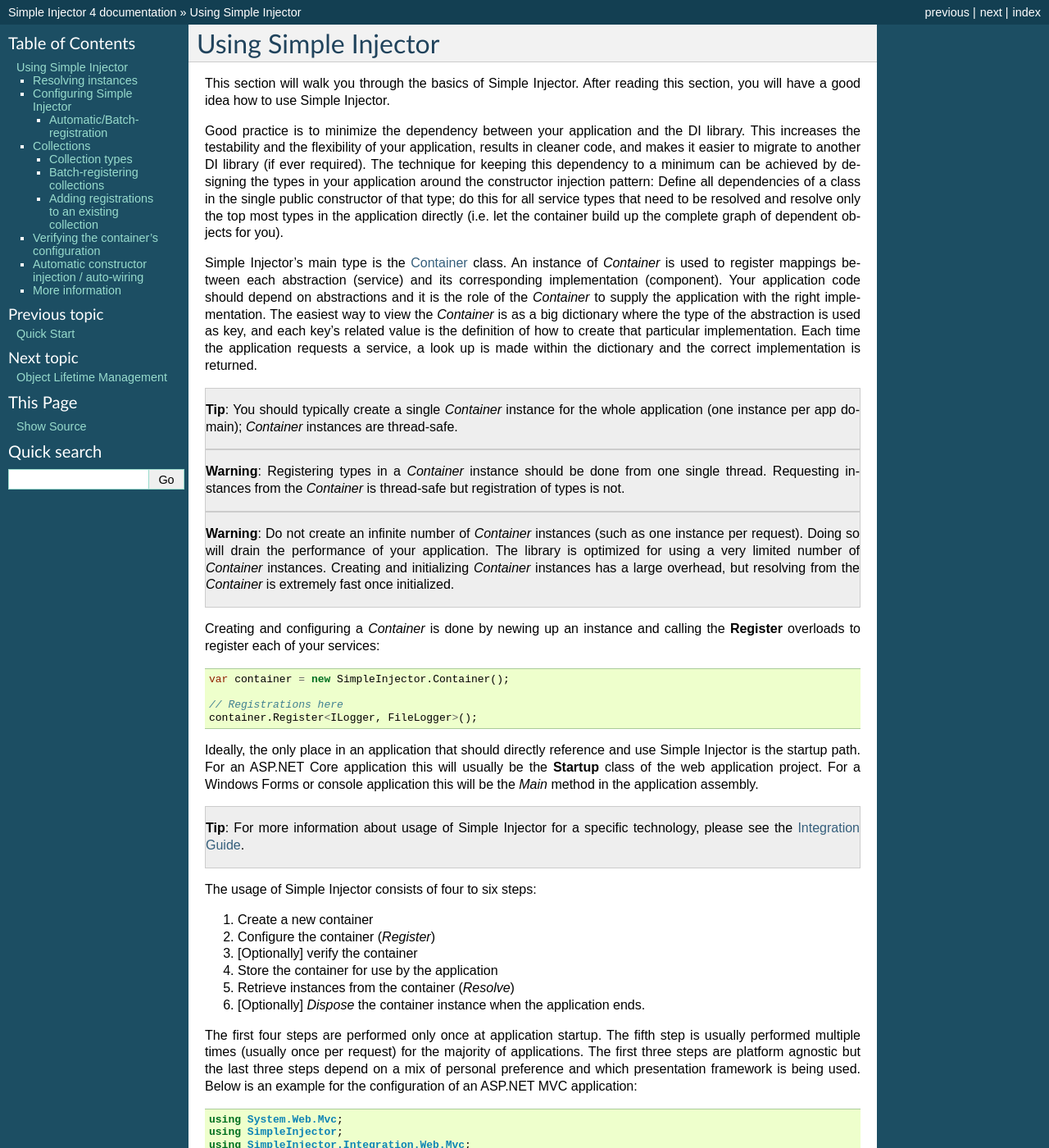
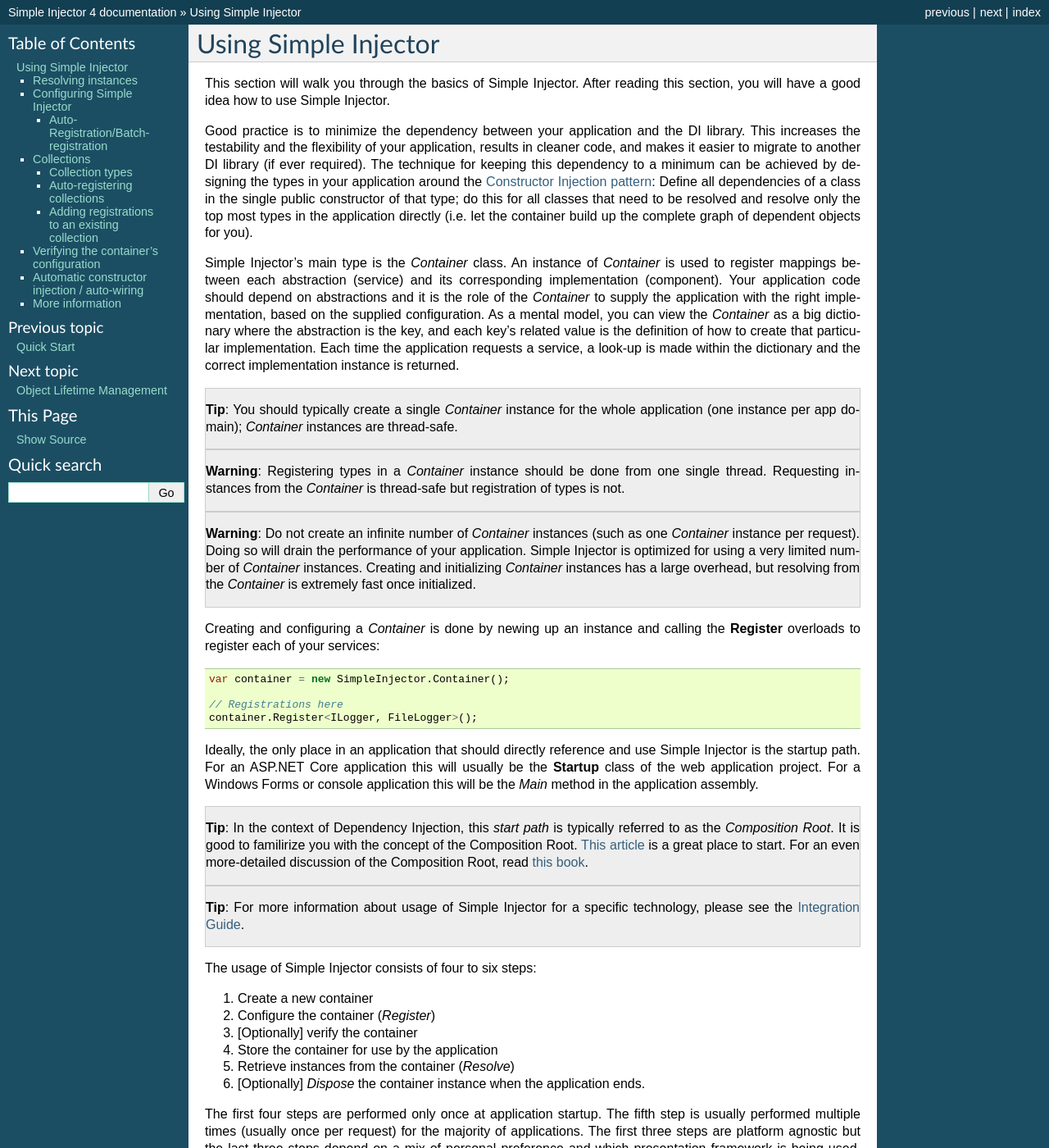
Before and after one commit to simpleinjector/Documentation, a Sphinx documentation site: the page built from source/using.rst, in a window 1280 px wide and 1400 px high. Shown: the whole window at 82% size. Built offline with Sphinx 7.4.7, drawn with Linux system fonts in a browser that asks for light colours; some of the changed text lies outside the part shown.

Commit message:
Textual improvements
Reformatted code blocks.
Renamed "automatic constructor injection" to "auto-wiring" which is
in-line with the book's terminology.
Renamed "batch-registration" to "auto-registration", inline with the
book.
Added a reference to the book's Composition Root article.
Improved the advise of using Auto-Wiring to using Auto-Wiring -only- for
applicatoin components, not to third-party components.

```diff
--- a/source/using.rst
+++ b/source/using.rst
@@ -4,9 +4,9 @@ Using Simple Injector
 
 This section will walk you through the basics of Simple Injector. After reading this section, you will have a good idea how to use Simple Injector.
 
-Good practice is to minimize the dependency between your application and the DI library. This increases the testability and the flexibility of your application, results in cleaner code, and makes it easier to migrate to another DI library (if ever required). The technique for keeping this dependency to a minimum can be achieved by designing the types in your application around the constructor injection pattern: Define all dependencies of a class in the single public constructor of that type; do this for all service types that need to be resolved and resolve only the top most types in the application directly (i.e. let the container build up the complete graph of dependent objects for you).
+Good practice is to minimize the dependency between your application and the DI library. This increases the testability and the flexibility of your application, results in cleaner code, and makes it easier to migrate to another DI library (if ever required). The technique for keeping this dependency to a minimum can be achieved by designing the types in your application around the `Constructor Injection pattern <https://mng.bz/oN9j>`_: Define all dependencies of a class in the single public constructor of that type; do this for all classes that need to be resolved and resolve only the top most types in the application directly (i.e. let the container build up the complete graph of dependent objects for you).
 
-Simple Injector's main type is the `Container <https://simpleinjector.org/ReferenceLibrary/?topic=html/T_SimpleInjector_Container.htm>`_ class. An instance of *Container* is used to register mappings between each abstraction (service) and its corresponding implementation (component). Your application code should depend on abstractions and it is the role of the *Container* to supply the application with the right implementation. The easiest way to view the *Container* is as a big dictionary where the type of the abstraction is used as key, and each key's related value is the definition of how to create that particular implementation. Each time the application requests a service, a look up is made within the dictionary and the correct implementation is returned.
+Simple Injector's main type is the *Container* class. An instance of *Container* is used to register mappings between each abstraction (service) and its corresponding implementation (component). Your application code should depend on abstractions and it is the role of the *Container* to supply the application with the right implementation, based on the supplied configuration. As a mental model, you can view the *Container* as a big dictionary where the abstraction is the key, and each key's related value is the definition of how to create that particular implementation. Each time the application requests a service, a look-up is made within the dictionary and the correct implementation instance is returned.
 
 .. container:: Note
 
@@ -18,7 +18,7 @@ Simple Injector's main type is the `Container <https://simpleinjector.org/Refere
 
 .. container:: Note
 
-    **Warning**: Do not create an infinite number of *Container* instances (such as one instance per request). Doing so will drain the performance of your application. The library is optimized for using a very limited number of *Container* instances. Creating and initializing *Container* instances has a large overhead, but resolving from the *Container* is extremely fast once initialized.
+    **Warning**: Do not create an infinite number of *Container* instances (such as one *Container* instance per request). Doing so will drain the performance of your application. Simple Injector is optimized for using a very limited number of *Container* instances. Creating and initializing *Container* instances has a large overhead, but resolving from the *Container* is extremely fast once initialized.
 
 Creating and configuring a *Container* is done by newing up an instance and calling the **Register** overloads to register each of your services:
 
@@ -30,6 +30,10 @@ Creating and configuring a *Container* is done by newing up an instance and call
     container.Register<ILogger, FileLogger>();
 
 Ideally, the only place in an application that should directly reference and use Simple Injector is the startup path. For an ASP.NET Core application this will usually be the **Startup** class of the web application project. For a Windows Forms or console application this will be the *Main* method in the application assembly.
+
+.. container:: Note
+
+    **Tip**: In the context of Dependency Injection, this *start path* is typically referred to as the *Composition Root*. It is good to familirize you with the concept of the Composition Root. `This article <https://mng.bz/K1qZ>`_ is a great place to start. For an even more-detailed discussion of the Composition Root, read `this book <https://manning.com/seemann2>`_.
 
 .. container:: Note
 
@@ -52,9 +56,10 @@ The first four steps are performed only once at application startup. The fifth s
     using SimpleInjector;
     using SimpleInjector.Integration.Web.Mvc;
 
-    public class Global : System.Web.HttpApplication {
-
-        protected void Application_Start(object sender, EventArgs e) {
+    public class Global : System.Web.HttpApplication
+    {
+        protected void Application_Start(object sender, EventArgs e)
+        {
             // 1. Create a new Simple Injector container
             var container = new Container();
 
@@ -81,17 +86,20 @@ The example below is a very basic MVC Controller:
     using System;
     using System.Web.Mvc;
 
-    public class UserController : Controller {
+    public class UserController : Controller
+    {
         private readonly IUserRepository repository;
         private readonly ILogger logger;
 
-        public UserController(IUserRepository repository, ILogger logger) {
+        public UserController(IUserRepository repository, ILogger logger)
+        {
             this.repository = repository;
             this.logger = logger;
         }
 
         [HttpGet]
-        public ActionResult Index(Guid id) {
+        public ActionResult Index(Guid id)
+        {
             this.logger.Log("Index called.");
             User user = this.repository.GetById(id);
             return this.View(user);
@@ -132,7 +140,7 @@ The *Container* class consists of several methods that enable registering instan
 
 **Configuring an automatically constructed single instance (Singleton) to always be returned:**
 
-The following example configures a single instance of type *RealUserService* to always be returned when an instance of *IUserService* is requested. The *RealUserService* will be constructed using :ref:`automatic constructor injection <Automatic-constructor-injection>`.
+The following example configures a single instance of type *RealUserService* to always be returned when an instance of *IUserService* is requested. The *RealUserService* will be constructed using :ref:`Auto-Wiring <Automatic-constructor-injection>`.
 
 .. code-block:: c#
 
@@ -160,7 +168,7 @@ The following example configures a single instance of a manually created object
 
 .. container:: Note
 
-    **Note**: Registering types using :ref:`automatic constructor injection <Automatic-constructor-injection>` (auto-wiring) is the preferred method of registering types. Only new up instances manually when automatic constructor injection is not possible.
+    **Note**: Registering types using :ref:`Auto-Wiring <Automatic-constructor-injection>` is the preferred method of registering types. Only new up instances manually when automatic constructor injection is not possible or when the constructor does not have any dependencies of its own.
 
 **Configuring a single instance using a delegate:**
 
@@ -177,11 +185,11 @@ This example configures a single instance as a delegate. The *Container* will en
 
 .. container:: Note
 
-    **Note**: Registering types using :ref:`automatic constructor injection <Automatic-constructor-injection>` (auto-wiring) is the recommended method of registering types. Only new up instances manually when automatic constructor injection is not possible.
+    **Note**: It is recommended that registrations for your application components are made using the former Auto-Wiring overload, while registrations of components that are out of your control (e.g. framework or third-party components) are made using the latter delegate overload. This typically results in the most maintainable Composition Root.
 
 **Configuring an automatically constructed new instance to be returned:**
 
-By supplying the service type and the created implementation as generic types, the container can create new instances of the implementation (*MoveCustomerHandler* in this case) by :ref:`automatic constructor injection <Automatic-constructor-injection>`.
+By supplying the service type and the created implementation as generic types, the container can create new instances of the implementation (*MoveCustomerHandler* in this case) by :ref:`Auto-Wiring <Automatic-constructor-injection>`.
 
 .. code-block:: c#
 
@@ -197,8 +205,7 @@ By supplying the service type and the created implementation as generic types, t
 
 **Configuring a new instance to be returned on each call using a delegate:**
 
-By supplying a delegate, types can be registered that cannot be created by using :ref:`automatic constructor injection <Automatic-constructor-injection>`.
-
+By supplying a delegate, types can be registered that cannot be created by using :ref:`Auto-Wiring <Automatic-constructor-injection>`.
 
 .. container:: Note
 
@@ -236,7 +243,8 @@ For types that need to be injected we recommend that you define a single public
     container.Register<IHandler<ShipOrderCommand>>, ShipOrderHandler>();
 
     // IHandler<T> implements IHandler
-    container.RegisterInitializer<IHandler>(handlerToInitialize => {
+    container.RegisterInitializer<IHandler>(handlerToInitialize =>
+    {
         handlerToInitialize.ExecuteAsynchronously = true;
     });
 
@@ -251,7 +259,7 @@ The *Action<T>* delegate that is registered by the **RegisterInitializer** metho
 
 .. container:: Note
 
-    **Note**: The *Container* will not be able to call an initializer delegate on a type that is manually constructed using the *new* operator. Use :ref:`automatic constructor injection <Automatic-constructor-injection>` whenever possible.
+    **Note**: The *Container* will not be able to call an initializer delegate on a type that is manually constructed using the *new* operator. Use :ref:`Auto-Wiring <Automatic-constructor-injection>` whenever possible.
 
 .. container:: Note
 
@@ -259,8 +267,8 @@ The *Action<T>* delegate that is registered by the **RegisterInitializer** metho
 
 .. _Automatic-Batch-registration:
 
-Automatic/Batch-registration
-----------------------------
+Auto-Registration/Batch-registration
+------------------------------------
 
 When an application starts to grow, so does the number of types to register in the container. This can cause a lot of maintenance on part of your application that holds your container registration. When working with a team, you'll start to experience many merge conflicts which increases the chance of errors.
 
@@ -320,16 +328,20 @@ Just as with normal types, Simple Injector can inject collections of instances i
 .. code-block:: c#
 
     // Definition
-    public class Service : IService {
+    public class Service : IService
+    {
         private readonly IEnumerable<ILogger> loggers;
 
-        public Service(IEnumerable<ILogger> loggers) {
+        public Service(IEnumerable<ILogger> loggers)
+        {
             this.loggers = loggers;
         }
 
-        void IService.DoStuff() {
+        void IService.DoStuff()
+        {
             // Log to all loggers
-            foreach (var logger in this.loggers) {
+            foreach (var logger in this.loggers)
+            {
                 logger.Log("Some message");
             }
         }
@@ -377,15 +389,19 @@ While resolving collections is useful and also works with :ref:`automatic constr
 .. code-block:: c#
 
     // Definition
-    public class CompositeLogger : ILogger {
+    public class CompositeLogger : ILogger
+    {
         private readonly IEnumerable<ILogger> loggers;
 
-        public CompositeLogger(IEnumerable<ILogger> loggers) {
+        public CompositeLogger(IEnumerable<ILogger> loggers)
+        {
             this.loggers = loggers;
         }
 
-        public void Log(string message) {
-            foreach (var logger in this.loggers) {
+        public void Log(string message)
+        {
+            foreach (var logger in this.loggers)
+            {
                 logger.Log(message);
             }
         }
@@ -412,8 +428,8 @@ Besides *IEnumerable<ILogger>*, Simple Injector natively supports other collecti
  - *IEnumerable<T>*
  - *ICollection<T>*
  - *IList<T>*
- - *IReadOnlyCollection<T>* (.NET v4.5 and .NET Standard only)
- - *IReadOnlyList<T>* (.NET v4.5 and .NET Standard only)
+ - *IReadOnlyCollection<T>* (.NET >= v4.5 and .NET Standard only)
+ - *IReadOnlyList<T>* (.NET >= v4.5 and .NET Standard only)
  - *Collection<T>* (Simple Injector >= v4.4)
  - *T[]* (array)
  - *List<T>* (Simple Injector >= v4.4)
@@ -430,10 +446,10 @@ Simple Injector preserves the lifestyle of instances that are returned from an i
 
 .. _Batch-registering-collections:
 
-Batch-registering collections
------------------------------
+Auto-registering collections
+----------------------------
 
-Just as with one-to-one mappings, Simple Injector allows collections of types to be batch-registered. There are overloads of the **Collection.Register** method that accept a list of *Assembly* instances. Simple Injector will go through those assemblies to look for implementations of the supplied type:
+Just as with one-to-one mappings, Simple Injector allows collections of types to be auto-registered. There are overloads of the **Collection.Register** method that accept a list of *Assembly* instances. Simple Injector will go through those assemblies to look for implementations of the supplied type:
 
 .. code-block:: c#
 
@@ -448,7 +464,7 @@ The previous code snippet will register all *ILogger* implementations that can b
 
 .. container:: Note
 
-    **Note**: For more information about batch registration, please see the :ref:`Batch-registration <batch-registration>` section.
+    **Note**: For more information about batch registration, please see the :ref:`Auto-registration <batch-registration>` section.
 
 .. _Appending-to-collections:
 
@@ -486,7 +502,7 @@ For more information about creating an application and container configuration t
 Automatic constructor injection / auto-wiring
 =============================================
 
-Simple Injector uses the public constructor of a registered type and analyzes each constructor argument. The *Container* will resolve an instance for each argument type and then invoke the constructor using those instances. This mechanism is called *Automatic Constructor Injection* or *auto-wiring* and is one of the fundamental features that separates a DI Container from applying DI by hand.
+Simple Injector uses the public constructor of a registered type and analyzes each constructor argument. The *Container* will resolve an instance for each argument type and then invoke the constructor using those instances. This mechanism is called *Auto-Wiring* and is one of the fundamental features that separates a DI Container from applying DI by hand.
 
 Simple Injector has the following prerequisites to be able to provide auto-wiring:
 
@@ -505,9 +521,12 @@ The following code shows an example of the use of automatic constructor injectio
     // Definitions
     public interface IUserRepository { }
     public class SqlUserRepository : IUserRepository { }
-    public class UserService : IUserService {
+
+    public class UserService : IUserService
+    {
         private readonly IUserRepository repository;
-        public UserService(IUserRepository repository) {
+        public UserService(IUserRepository repository)
+        {
             this.repository = repository;
         }
     }
```
Also changed, not shown: other parts of source/using.rst (+3 -3 lines).
